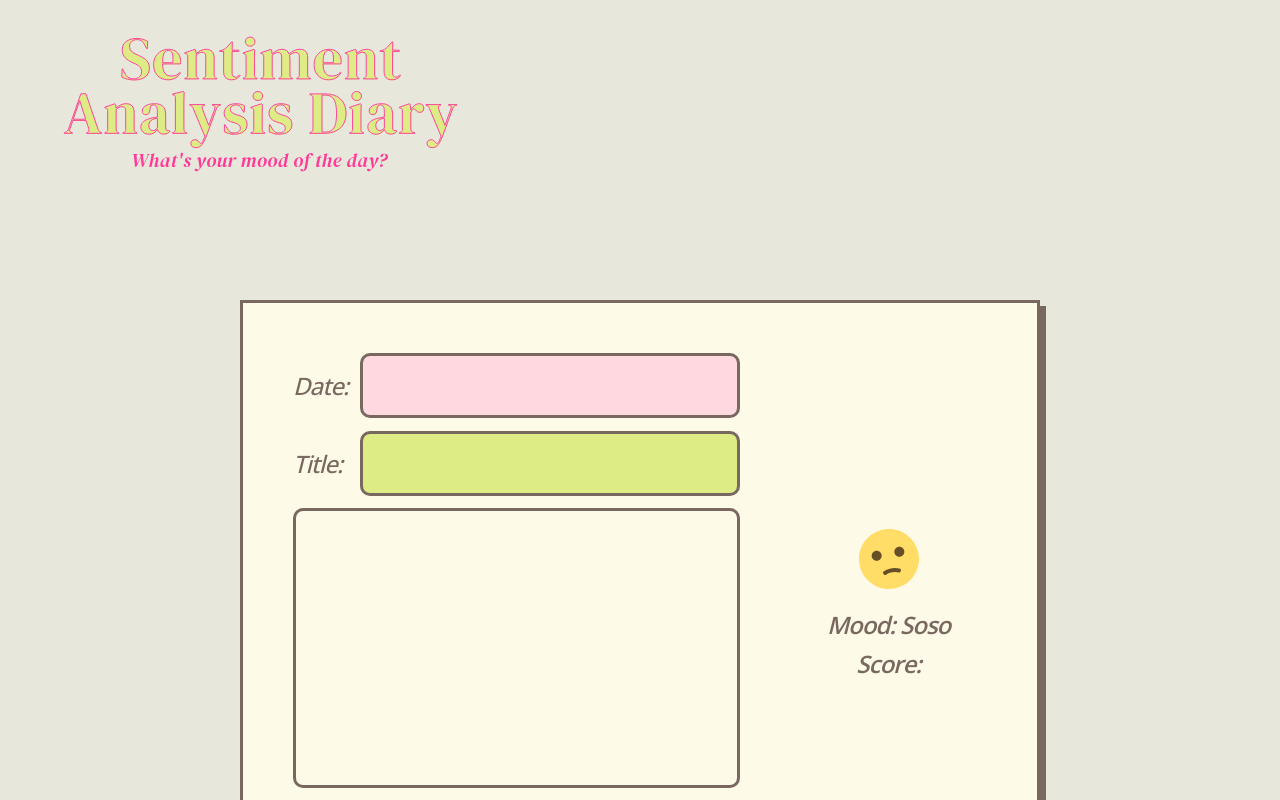
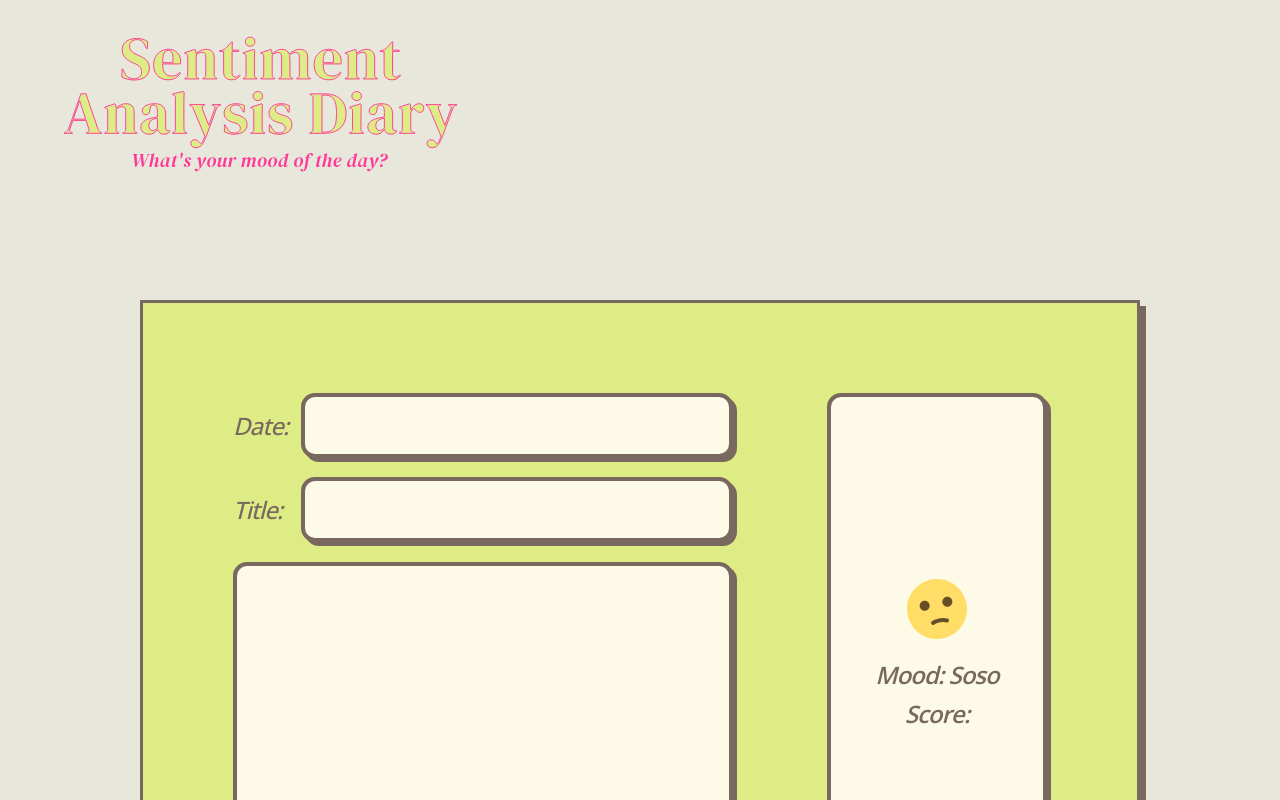
Before and after one commit to Pikadev1771/sentiment-analysis-diary, a Next.js app: page /diary/1 in a window 1280 px wide. Shown: the top 800 px of the page. Built offline with nearby package versions, Linux system fonts and the light colour scheme; no server answers.

Commit message:
style - #65 Login, SignUp, Diary 상세 페이지 UI 수정

```diff
--- a/components/goLogin/GoLogin.tsx
+++ b/components/goLogin/GoLogin.tsx
@@ -39,7 +39,7 @@ const Box = styled.div`
   height: 500px;
   margin: 120px auto;
   border: 3px solid ${({ theme }) => theme.color.brown};
-  border-radius: 20px;
+  /* border-radius: 20px; */
   background-color: ${({ theme }) => theme.color.lime};
   padding: 30px;
 
@@ -68,7 +68,7 @@ const LogInBtn = styled.button`
   height: 70px;
   padding: 10px 0;
   margin: 10px;
-  border: 3px solid ${({ theme }) => theme.color.brown};
+  border: 4px solid ${({ theme }) => theme.color.brown};
   border-radius: 10px;
   color: ${({ theme }) => theme.color.brown};
   background-color: ${(props) =>
--- a/components/loading/index.tsx
+++ b/components/loading/index.tsx
@@ -26,7 +26,7 @@ const LoadingIndicator = styled.div`
   width: 400px;
   height: 400px;
 
-  border: 2px solid ${({ theme }) => theme.color.brown};
+  border: 4px solid ${({ theme }) => theme.color.brown};
   border-radius: 50%;
   margin: 0 auto;
 
--- a/pages/analysis/index.tsx
+++ b/pages/analysis/index.tsx
@@ -220,7 +220,7 @@ const Input = styled.input`
       color: ${({ theme }) => theme.color.brown};
       border: 3px solid ${({ theme }) => theme.color.brown};
       text-transform: uppercase;
-      font-weight: 400;
+
       font-weight: 600;
     `}
 
--- a/pages/diary/[date].tsx
+++ b/pages/diary/[date].tsx
@@ -91,7 +91,7 @@ const DiaryPage: NextPageWithLayout = ({ date }: any) => {
               </TitleBox>
               <DiaryContent value={diaryData?.content} readOnly></DiaryContent>
               <Menu>
-                <SmallButton
+                <MenuBtn
                   onClick={() => {
                     router.push(
                       {
@@ -105,10 +105,10 @@ const DiaryPage: NextPageWithLayout = ({ date }: any) => {
                   }}
                 >
                   Edit
-                </SmallButton>
-                <SmallButton onClick={() => handleDelete(diaryData?.diaryId)}>
+                </MenuBtn>
+                <MenuBtn onClick={() => handleDelete(diaryData?.diaryId)}>
                   Delete
-                </SmallButton>
+                </MenuBtn>
               </Menu>
             </Content>
             <Analysis>
@@ -149,10 +149,10 @@ const DiaryLayout = styled.div`
 `;
 
 const DiaryBox = styled.div`
-  width: 800px;
-  height: 600px;
-  padding: 50px;
-  background: ${({ theme }) => theme.color.cream};
+  width: 1000px;
+  height: 700px;
+  padding: 90px;
+  background: ${({ theme }) => theme.color.lime};
   border: 3px solid ${({ theme }) => theme.color.lightBrown};
   /* border-radius: 24px; */
   box-shadow: 6px 6px 0px 0px ${({ theme }) => theme.color.lightBrown};
@@ -179,10 +179,19 @@ const Content = styled.div`
 
 const Analysis = styled.div`
   width: 220px;
+  height: 100%;
   display: flex;
   flex-direction: column;
   justify-content: center;
   align-items: center;
+  border: 4px solid ${({ theme }) => theme.color.lightBrown};
+  background: ${({ theme }) => theme.color.cream};
+
+  box-shadow: 4px 4px 0px 0px ${({ theme }) => theme.color.lightBrown};
+  border-radius: 14px;
+  font-weight: 500;
+  font-size: 18px;
+  color: ${({ theme }) => theme.color.lightBrown};
 
   margin-left: 50px;
   p {
@@ -197,7 +206,7 @@ const Analysis = styled.div`
 const ImageContainer = styled.div`
   margin: 8px;
 
-  /* position: relative;
+  position: relative;
   animation: fadeInTop 1s;
 
   @keyframes fadeInTop {
@@ -209,12 +218,12 @@ const ImageContainer = styled.div`
       opacity: 1;
       transform: translateZ(0);
     }
-  } */
+  }
 
-  animation: bounce_frames 0.5s;
+  /* animation: bounce_frames 0.5s;
   animation-direction: alternate;
   animation-timing-function: cubic-bezier(0.5, 0.05, 1, 0.5);
-  animation-iteration-count: 3;
+  animation-iteration-count: 5;
 
   @keyframes bounce_frames {
     from {
@@ -223,7 +232,7 @@ const ImageContainer = styled.div`
     to {
       transform: translate3d(0, 0, 0);
     }
-  }
+  } */
 `;
 
 const DateBox = styled.div`
@@ -243,20 +252,21 @@ const Date = styled.input`
   width: 100%;
   display: block;
   box-sizing: border-box;
-
-  border-radius: 10px;
-  border: 3px solid ${({ theme }) => theme.color.lightBrown};
-  background: ${({ theme }) => theme.color.pink};
-  padding: 10px 15px;
-
-  color: ${({ theme }) => theme.color.lightBrown};
   height: 65px;
-
-  background: ${({ theme }) => theme.color.pink};
-  font-size: 20px;
-  font-weight: 600;
   text-align: center;
   outline: none;
+  padding: 10px;
+  background: ${({ theme }) => theme.color.cream};
+  border: 4px solid ${({ theme }) => theme.color.lightBrown};
+  box-shadow: 4px 4px 0px 0px ${({ theme }) => theme.color.lightBrown};
+  border-radius: 14px;
+  font-weight: 500;
+  font-size: 18px;
+  color: ${({ theme }) => theme.color.lightBrown};
+
+  :focus {
+    outline: none;
+  }
 `;
 
 const TitleBox = styled.div`
@@ -276,19 +286,23 @@ const Title = styled.input`
   display: block;
   box-sizing: border-box;
 
-  border-radius: 10px;
-  border: 3px solid ${({ theme }) => theme.color.lightBrown};
-  padding: 10px 15px;
+  height: 65px;
 
+  text-align: center;
+  outline: none;
+
+  padding: 10px;
+  background: ${({ theme }) => theme.color.cream};
+  border: 4px solid ${({ theme }) => theme.color.lightBrown};
+  box-shadow: 4px 4px 0px 0px ${({ theme }) => theme.color.lightBrown};
+  border-radius: 14px;
+  font-weight: 500;
+  font-size: 18px;
   color: ${({ theme }) => theme.color.lightBrown};
 
-  height: 65px;
-
-  background: ${({ theme }) => theme.color.lime};
-  font-size: 20px;
-  font-weight: 600;
-  text-align: center;
-  outline: none;
+  :focus {
+    outline: none;
+  }
 `;
 
 const DiaryContent = styled.textarea`
@@ -296,17 +310,27 @@ const DiaryContent = styled.textarea`
   box-sizing: border-box;
   width: 100%;
   height: 280px;
-  border-radius: 10px;
-  border: 3px solid ${({ theme }) => theme.color.lightBrown};
+
   margin-top: 10px;
-  padding: 15px;
-  font-size: 18px;
-  color: ${({ theme }) => theme.color.lightBrown};
-  background-color: ${({ theme }) => theme.color.cream};
 
   line-height: 1.4;
   resize: none;
   outline: none;
+
+  outline: none;
+
+  padding: 20px;
+  background: ${({ theme }) => theme.color.cream};
+  border: 4px solid ${({ theme }) => theme.color.lightBrown};
+  box-shadow: 4px 4px 0px 0px ${({ theme }) => theme.color.lightBrown};
+  border-radius: 14px;
+  font-weight: 400;
+  font-size: 18px;
+  color: ${({ theme }) => theme.color.lightBrown};
+
+  :focus {
+    outline: none;
+  }
 `;
 
 const Menu = styled.div`
@@ -317,3 +341,12 @@ const Menu = styled.div`
   align-items: center;
   margin-top: 10px;
 `;
+
+const MenuBtn = styled(SmallButton)`
+  background: ${({ theme }) => theme.color.pink};
+  color: ${({ theme }) => theme.color.brown};
+  border: 2px solid ${({ theme }) => theme.color.brown};
+  text-transform: uppercase;
+
+  font-weight: 600;
+`;
--- a/pages/login/index.tsx
+++ b/pages/login/index.tsx
@@ -208,7 +208,7 @@ const Form = styled.form`
   height: 780px;
   margin: 0 auto;
   border: 3px solid ${({ theme }) => theme.color.brown};
-  border-radius: 20px;
+  /* border-radius: 20px; */
   background-color: ${({ theme }) => theme.color.lime};
 `;
 
--- a/pages/signup/index.tsx
+++ b/pages/signup/index.tsx
@@ -272,7 +272,7 @@ const Form = styled.form`
   height: 1050px;
   margin: 120px auto;
   border: 3px solid ${({ theme }) => theme.color.brown};
-  border-radius: 20px;
+  /* border-radius: 20px; */
   background-color: ${({ theme }) => theme.color.lime};
 `;
 
```
Also changed, not shown: pages/edit/[date].tsx (+53 -42 lines).
